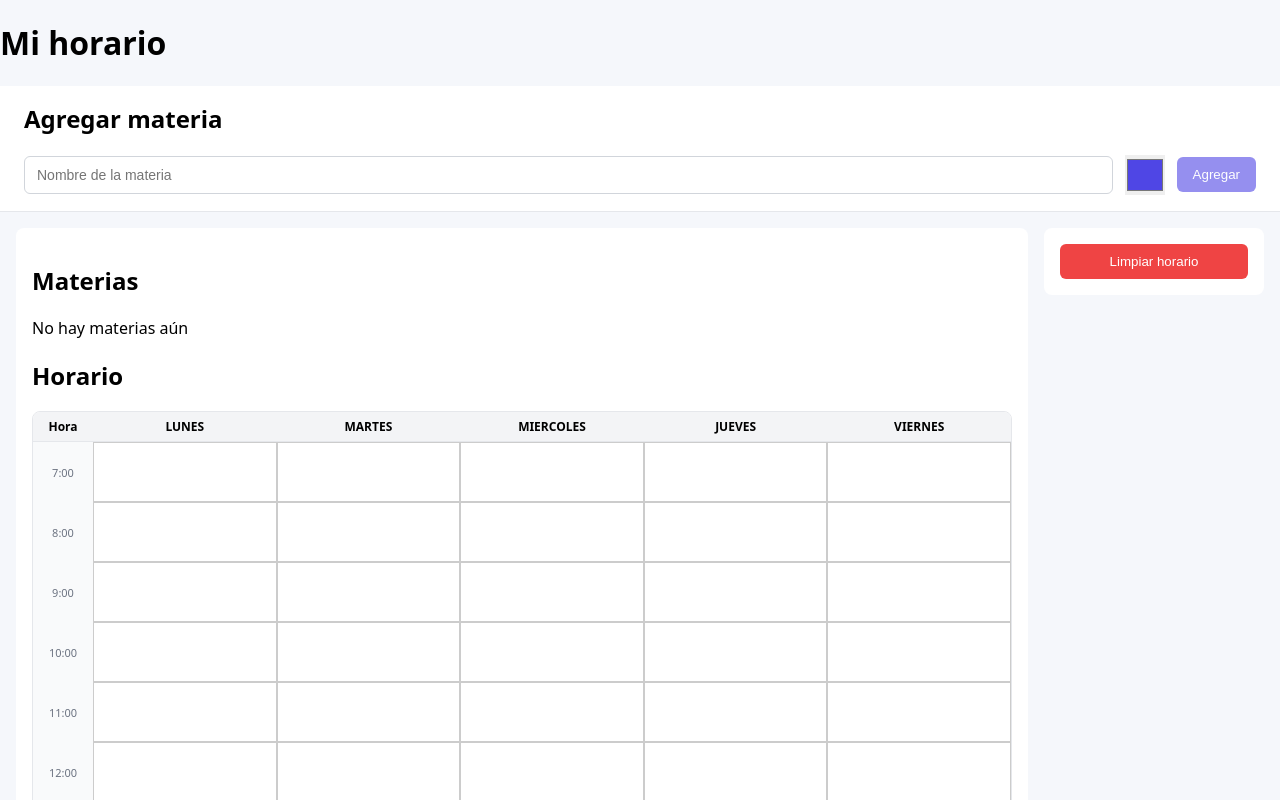
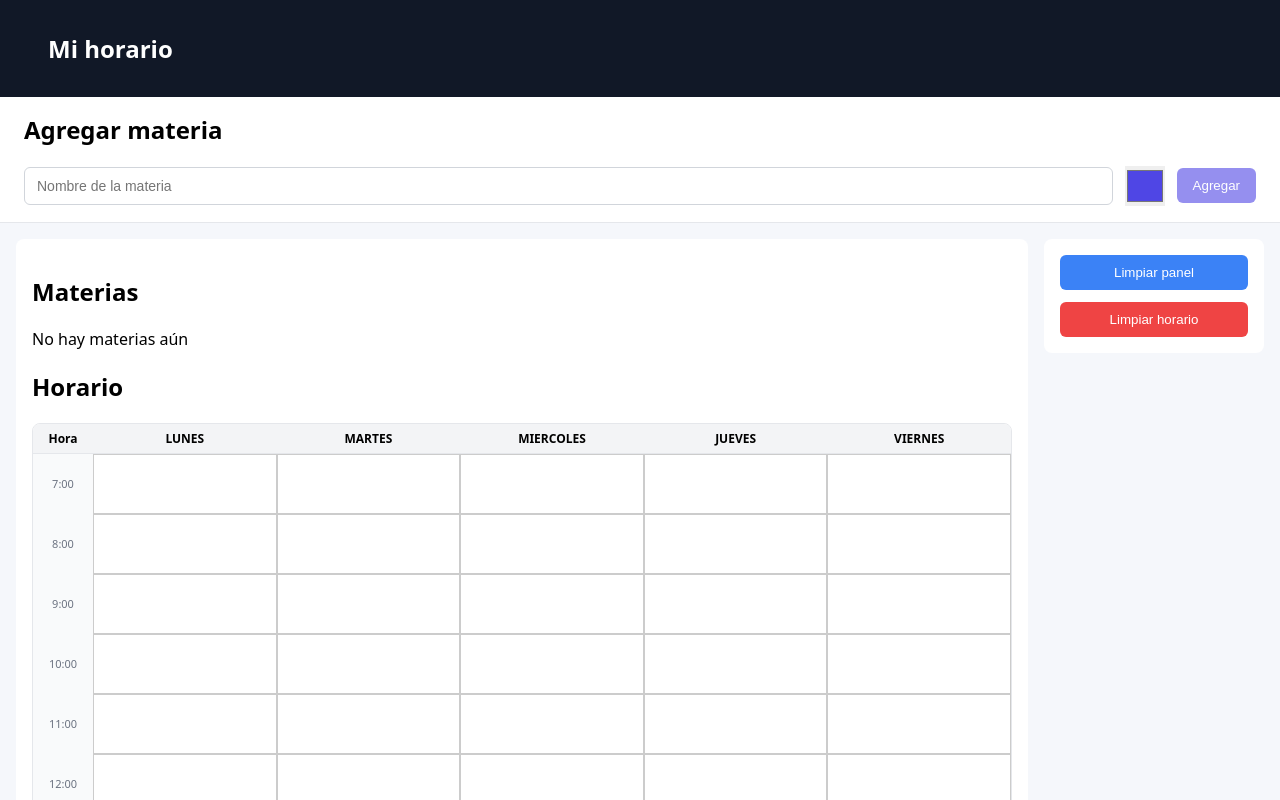
Before and after one commit to 80chucho08/SchTrack, a React (Vite) app: page / in a window 1280 px wide. Shown: the top 800 px of the page. Built offline with nearby package versions, Linux system fonts and the light colour scheme.

Commit message:
feat: boton para limpiar panel de materias

```diff
--- a/src/App.css
+++ b/src/App.css
@@ -166,7 +166,7 @@ body {
 
 
 .horario-cell {
-  height: 42px; /* 👈 CLAVE para que quepa */
+  height: 42px;
   border: 1px solid #e5e7eb;
   padding: 4px;
   font-size: 12px;
@@ -208,3 +208,14 @@ body {
   justify-content: center;
   text-align: center;
 }
+
+
+
+.actions button.panel-button {
+    background-color: #3b82f6;
+    margin-bottom: 12px;
+}
+
+.actions button.panel-button:hover {
+    background-color: #2563eb;
+}
--- a/src/pages/SchedulePage.tsx
+++ b/src/pages/SchedulePage.tsx
@@ -105,12 +105,18 @@ const SchedulePage = () => {
         Object.values(horario).map((m) => m.id)
     );
 
+    const handleLimpiarPanel = () => {
+        // Solo dejo las materias que ya están en el horario
+        const materiasEnHorarioIds = new Set(Object.values(horario).map(m => m.id));
+        setMaterias(prev => prev.filter(m => materiasEnHorarioIds.has(m.id)));
+    };
+
 
 
     return (
         <div>
-            <header>
-                <h1>Mi horario</h1>
+            <header className='header'>
+                <h1 className='header'>Mi horario</h1>
             </header>
 
             <section className='form-section'>
@@ -141,10 +147,12 @@ const SchedulePage = () => {
                 </div>
 
                 <aside className='actions'>
+                    <button onClick={handleLimpiarPanel} className='panel-button'>
+                        Limpiar panel
+                    </button>
                     <button onClick={handleLimpiarHorario}>
                         Limpiar horario
                     </button>
-
                 </aside>
             </main>
 
```
